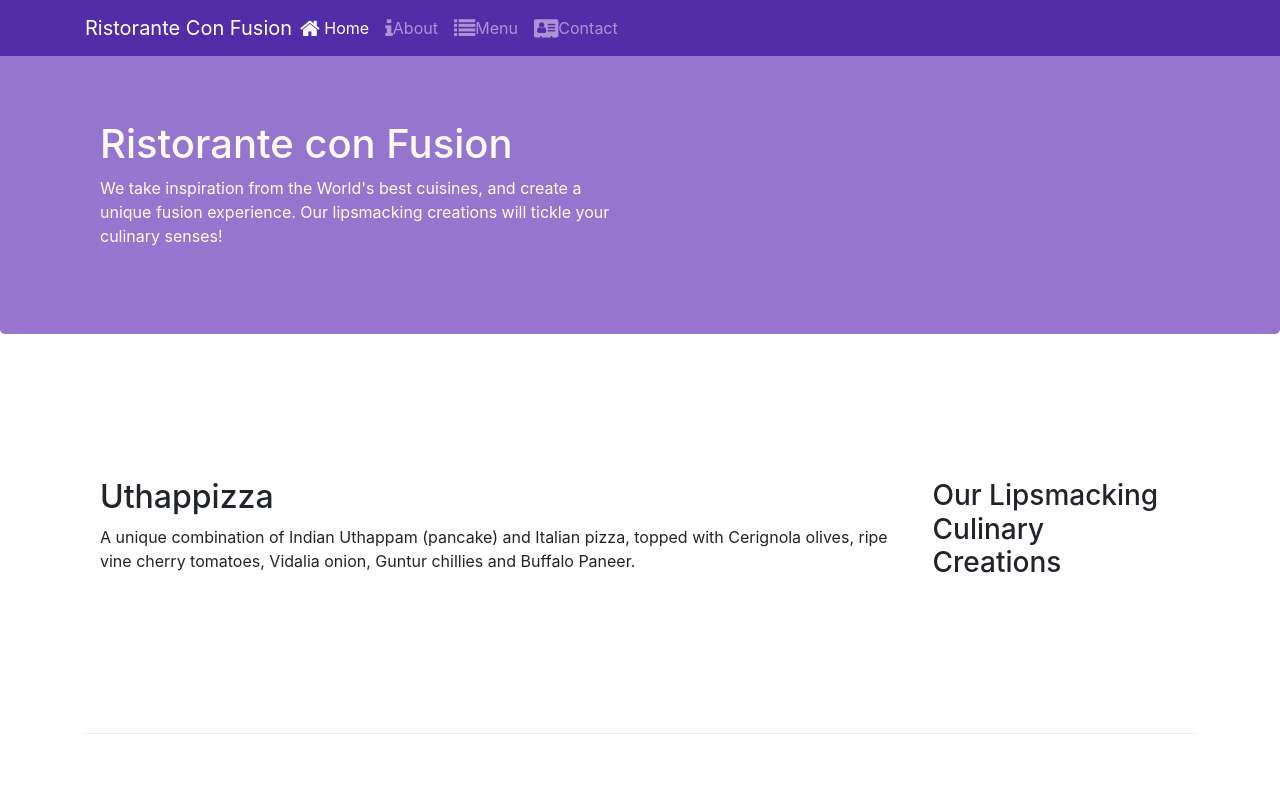
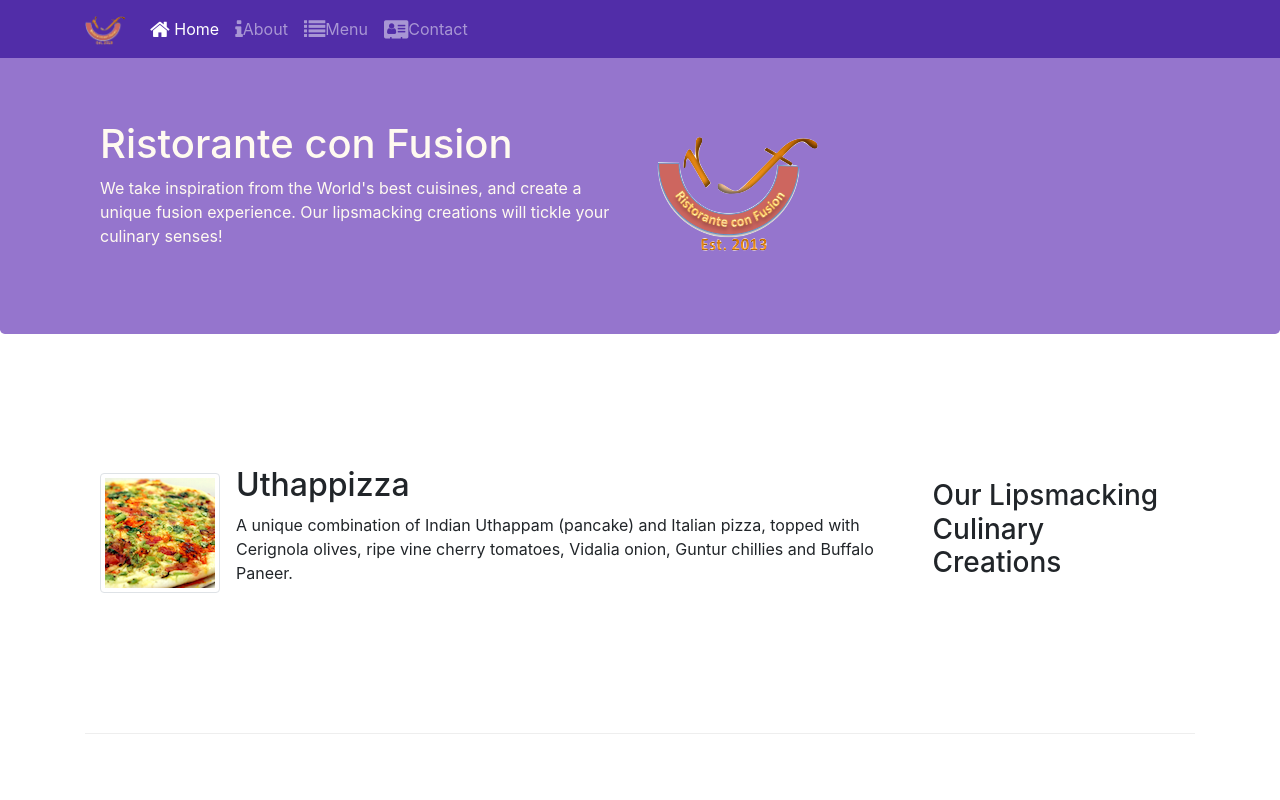
Before and after one commit to juniordo-tics/boostrap, a website: page index.html in a window 1280 px wide. Shown: the top 800 px of the page. Drawn offline with nearby package versions, Linux system fonts and the light colour scheme.

Commit message:
Images and Media

```diff
--- a/index.html
+++ b/index.html
@@ -1,21 +1,16 @@
 <!DOCTYPE html>
 <html lang="en">
+
 <head>
   <title>Ristorante Con Fusion</title>
   <!-- Required meta tags always come first -->
   <meta charset="utf-8" />
   <!--content="width ..., permite que nuestra página sea responsive-->
-    <meta
-      name="viewport"
-      content="width=device-width, initial-scale=1, shrink-to-fit=no"
-    />
+  <meta name="viewport" content="width=device-width, initial-scale=1, shrink-to-fit=no" />
   <meta http-equiv="x-ua-compatible" content="ie=edge" />
 
   <!-- Bootstrap CSS -->
-    <link
-      rel="stylesheet"
-      href="node_modules/bootstrap/dist/css/bootstrap.min.css"
-    />
+  <link rel="stylesheet" href="node_modules/bootstrap/dist/css/bootstrap.min.css" />
   <link rel="stylesheet" href="./node_modules/font-awesome/css/font-awesome.min.css">
   <link rel="stylesheet" href="./node_modules/bootstrap-social/bootstrap-social.css">
   <link rel="stylesheet" href="css/styles.css" />
@@ -24,16 +19,18 @@
 <body>
   <nav class="navbar navbar-dark navbar-expand-sm fixed-top">
     <div class="container">
-        <button class="navbar-toggler" type="button" data-toggle="collapse" data-target="#Navbar" >
+      <button class="navbar-toggler" type="button" data-toggle="collapse" data-target="#Navbar">
         <span class="navbar-toggler-icon"></span>
       </button>
-        <a class="navbar-brand mr-auto" href="#">Ristorante Con Fusion </a>
+      <a class="navbar-brand" href="#"><img src="./img/logo.png" height="30" width="41" alt="logo de la marca"></a>
       <div class="collapse navbar-collapse" id="Navbar">
         <ul class="navbar-nav mr-auto">
           <li class="nav-item active"><a class="nav-link" href="#"><span class="fa fa-home fa-lg"></span> Home</a> </li>
-            <li class="nav-item"><a class="nav-link" href="./aboutus.html"><span class="fa fa-info fa-lg"></span>About</a></li>
+          <li class="nav-item"><a class="nav-link" href="./aboutus.html"><span class="fa fa-info fa-lg"></span>About</a>
+          </li>
           <li class="nav-item"><a class="nav-link" href="#"><span class="fa fa-list fa-lg"></span>Menu</a></li>
-            <li class="nav-item"><a class="nav-link" href="./contactus.html"><span class="fa fa-address-card fa-lg"></span>Contact</a></li>
+          <li class="nav-item"><a class="nav-link" href="./contactus.html"><span
+                class="fa fa-address-card fa-lg"></span>Contact</a></li>
         </ul>
       </div>
     </div>
@@ -49,7 +46,9 @@
             your culinary senses!
           </p>
         </div>
-          <div class="col-12 col-sm"></div>
+        <div class="col-12 col-sm align-self-center">
+          <img src="img/logo.png" class="fluid" alt="logo de la marca">
+        </div>
       </div>
     </div>
   </header>
@@ -60,12 +59,19 @@
         <h3>Our Lipsmacking Culinary Creations</h3>
       </div>
       <div class="col col-sm order-sm-first col-md">
-          <h2>Uthappizza</h2>
+        <div class="media">
+          <img class="d-flex mr-3 img-thumbnail align-self-center" src="./img/uthappizza.png" alt="uthappizza">
+          <div class="media-body">
+            <h2 class="mt-0">Uthappizza</h2>
             <p>
               A unique combination of Indian Uthappam (pancake) and Italian pizza,
               topped with Cerignola olives, ripe vine cherry tomatoes, Vidalia
               onion, Guntur chillies and Buffalo Paneer.
             </p>
+          </div>
+
+        </div>
+
       </div>
     </div>
 
@@ -89,7 +95,10 @@
         <h3>Meet our Culinary Specialists</h3>
       </div>
       <div class="col col-sm order-sm-first col-md">
-          <h2>Alberto Somayya</h2>
+        <div class="media">
+          <img class="d-flex mr-3 align-self-center img-thumbnail" src="./img/alberto.png" alt="person call's Alberto">
+          <div clas="media-body">
+            <h2 class="mt-0">Alberto Somayya</h2>
             <h4>Executive Chef</h4>
             <p>
               Award winning three-star Michelin chef with wide International
@@ -97,6 +106,9 @@
               world, he specializes in creating mouthwatering Indo-Italian fusion
               experiences.
             </p>
+          </div>
+        </div>
+
       </div>
     </div>
   </div>
@@ -126,10 +138,14 @@
         </div>
         <div class="col-12 col-sm-4 align-self-center">
           <div class="text-center">
-              <a class="btn btn-social-icon btn-google" href="http://google.com/+"><i class="fa fa-google-plus fa-lg"></i></a>
-              <a class="btn btn-social-icon btn-facebook" href="http://www.facebook.com/profile.php?id="><i class="fa fa-facebook fa-lg"></i></a>
-              <a class="btn btn-social-icon btn-linkedin" href="http://www.linkedin.com/in/"><i class="fa fa-linkedin fa-lg"></i></a>
-              <a class="btn btn-social-icon btn-twitter" href="http://twitter.com/"><i class="fa fa-twitter fa-lg"></i></a>
+            <a class="btn btn-social-icon btn-google" href="http://google.com/+"><i
+                class="fa fa-google-plus fa-lg"></i></a>
+            <a class="btn btn-social-icon btn-facebook" href="http://www.facebook.com/profile.php?id="><i
+                class="fa fa-facebook fa-lg"></i></a>
+            <a class="btn btn-social-icon btn-linkedin" href="http://www.linkedin.com/in/"><i
+                class="fa fa-linkedin fa-lg"></i></a>
+            <a class="btn btn-social-icon btn-twitter" href="http://twitter.com/"><i
+                class="fa fa-twitter fa-lg"></i></a>
             <a class="btn btn-social-icon btn-google" href="http://youtube.com/"><i class="fa fa-youtube fa-lg"></i></a>
             <a class="btn btn-social-icon" href="mailto:"><i class="fa fa-envelope-o fa-lg"></i></a>
           </div>
@@ -147,4 +163,5 @@
   <script src="node_modules/popper.js/dist/umd/popper.min.js"></script>
   <script src="node_modules/bootstrap/dist/js/bootstrap.min.js"></script>
 </body>
+
 </html>
```
Also changed, not shown: aboutus.html (+2 -3 lines), contactus.html (+8 -9 lines), img/alberto.png (added), img/buffet.png (added), img/logo.png (added), img/uthappizza.png (added), 1 other file. Lines whose indentation alone changed are shown as unchanged.
